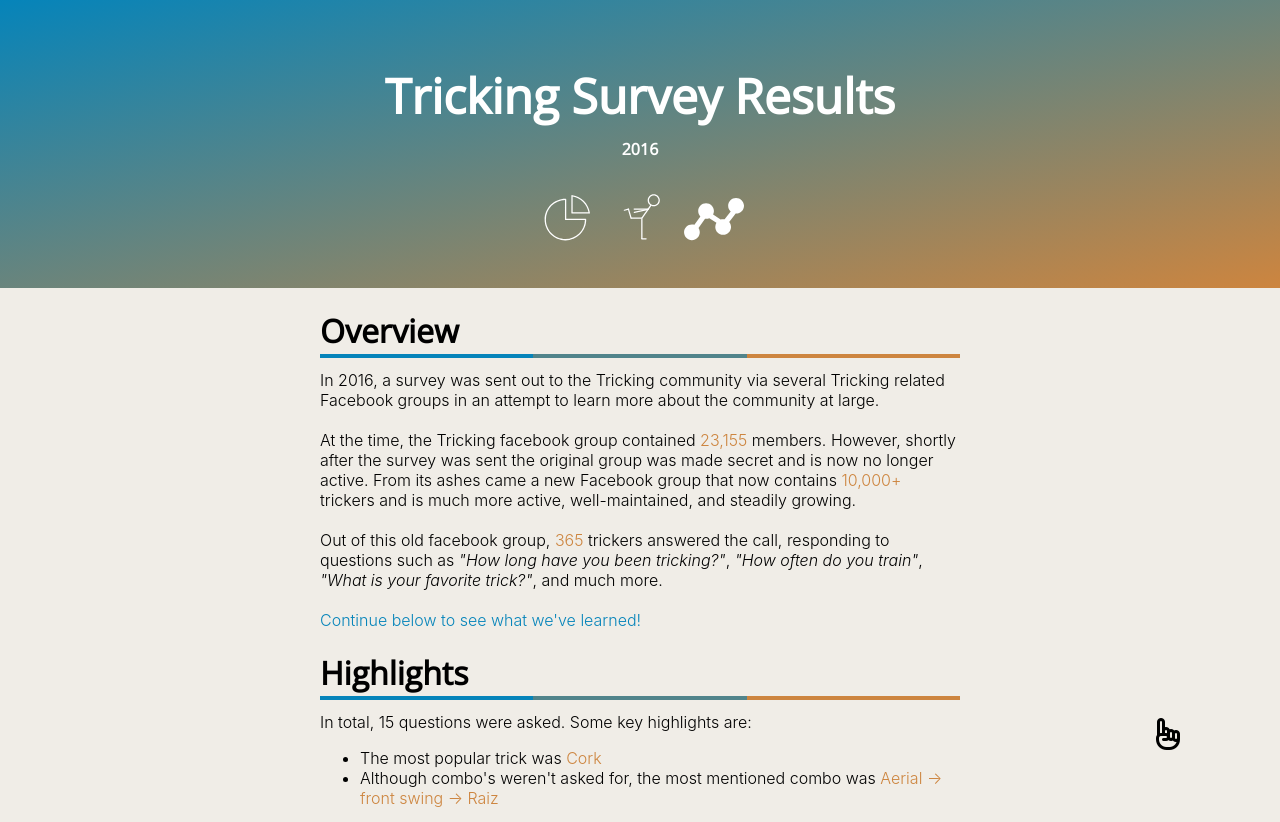
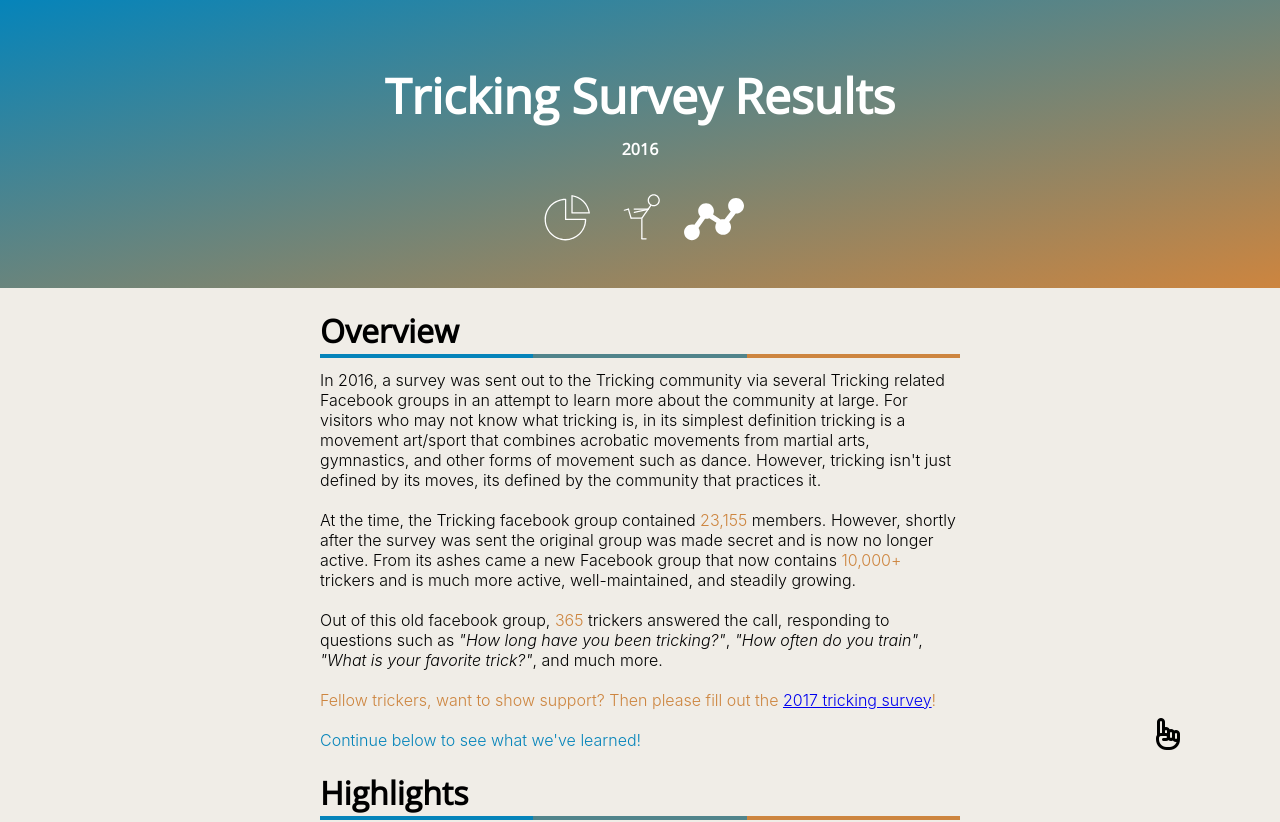
Before and after one commit to mantism/TrickingSurvey, a React (Create React App) app: page / in a window 1280 px wide. Shown: the top 822 px of the page. Built offline with nearby package versions, Linux system fonts and the light colour scheme.

Commit message:
adds 2017 tricking survey

```diff
--- a/src/About.jsx
+++ b/src/About.jsx
@@ -10,13 +10,19 @@ class About extends Component {
           <Divider/>
           <div className="content">
             In 2016, a survey was sent out to the Tricking community via several Tricking related
-            Facebook groups in an attempt to learn more about the community at large. <br/><br/>
+            Facebook groups in an attempt to learn more about the community at large. For visitors
+			      who may not know what tricking is, in its simplest definition tricking is a movement art/sport
+			      that combines acrobatic movements from martial arts, gymnastics, and other forms of movement such as dance.
+			      However, tricking isn't just defined by its moves, its defined by the community that practices it.<br/><br/>
             At the time, the Tricking facebook group contained <span className="highlight"> 23,155 </span> members.
             However, shortly after the survey was sent the original group was made secret and is now no longer active.
             From its ashes came a new Facebook group that now contains <span className="highlight"> 10,000+ </span>
             trickers and is much more active, well-maintained, and steadily growing. <br/> <br/>
-            Out of this old facebook group, <span className="highlight"> 365 </span> trickers answered the call,             responding to questions such as <i>"How long have you been tricking?"</i>, <i>"How often do you
-            train"</i>, <i>"What is your favorite trick?"</i>, and much more. <br/> <br/>
+            Out of this old facebook group, <span className="highlight"> 365 </span> trickers answered the call, responding to questions such as <i>"How long have you been tricking?"</i>, <i>"How often do you
+            train"</i>, <i>"What is your favorite trick?"</i>, and much more. <br/><br/>
+						<span className="highlight">Fellow trickers, want to show support? Then please fill out the <a href="https://goo.gl/forms/hwi9tYjsArkKVDtL2">2017 tricking survey</a>!</span>
+						<br/>
+						<br/>
             <span className="CTA">Continue below to see what we've learned! </span>
           </div>
         </div>
--- a/src/Experience.jsx
+++ b/src/Experience.jsx
@@ -39,10 +39,18 @@ class Experience extends Component {
               theme={theme}/>
             <YearsVsGatherings data={allData} class="Gatherings" theme={theme}>
               <div>
+								<p>
+									Gathering - <i>"an assembly or meeting, especially a social or festive one or one held for a specific purpose."</i> - Google <br/>
+									Gatherings form the basis of tricking events. At their core, they are massive trick sessions where trickers feed off of
+			        		each other's energy to throw the best tricks they can and learn from each other.
+								</p>
+								<p>Out of the 365 responses <span className="highlight">only 22 had not attended a single gathering</span> in their tricking career.
+									 <span className="highlight"> 15 of the 22</span> had started tricking that year (2016). </p>
                 <p>A strong linear correlation is shown between the number of years someone has been tricking
                   and the number of gatherings they've attended. However, no other correlation was found
                   between how long someone has been tricking and other pieces of data such as how often they train
-                  and how they discovered tricking.</p>
+                  and how they discovered tricking.
+								</p>
               </div>
             </YearsVsGatherings>
             <HoursTraining>
--- a/src/Footer.jsx
+++ b/src/Footer.jsx
@@ -7,7 +7,7 @@ class Footer extends Component {
 				<h1>Thanks for visiting!</h1>
 				<h3>TrickStats.com - 2017</h3>
 				<div className="col">
-			  	<h5><a href="">2017 Survey</a></h5>
+			  	<h5><a href="https://goo.gl/forms/hwi9tYjsArkKVDtL2">2017 Survey</a></h5>
 					<h5><a href="https://mantism.github.io">About Me</a></h5>
 					<h5><a href="mailto:mikael.mantis7@gmail.com">Contact Me</a></h5>
 				  <h5><a className="scroll-top" onClick={this.props.scrollTop}>Back to Top</a></h5>
```
Also changed, not shown: 7 other files (tests, documents, lock files or other folders).
